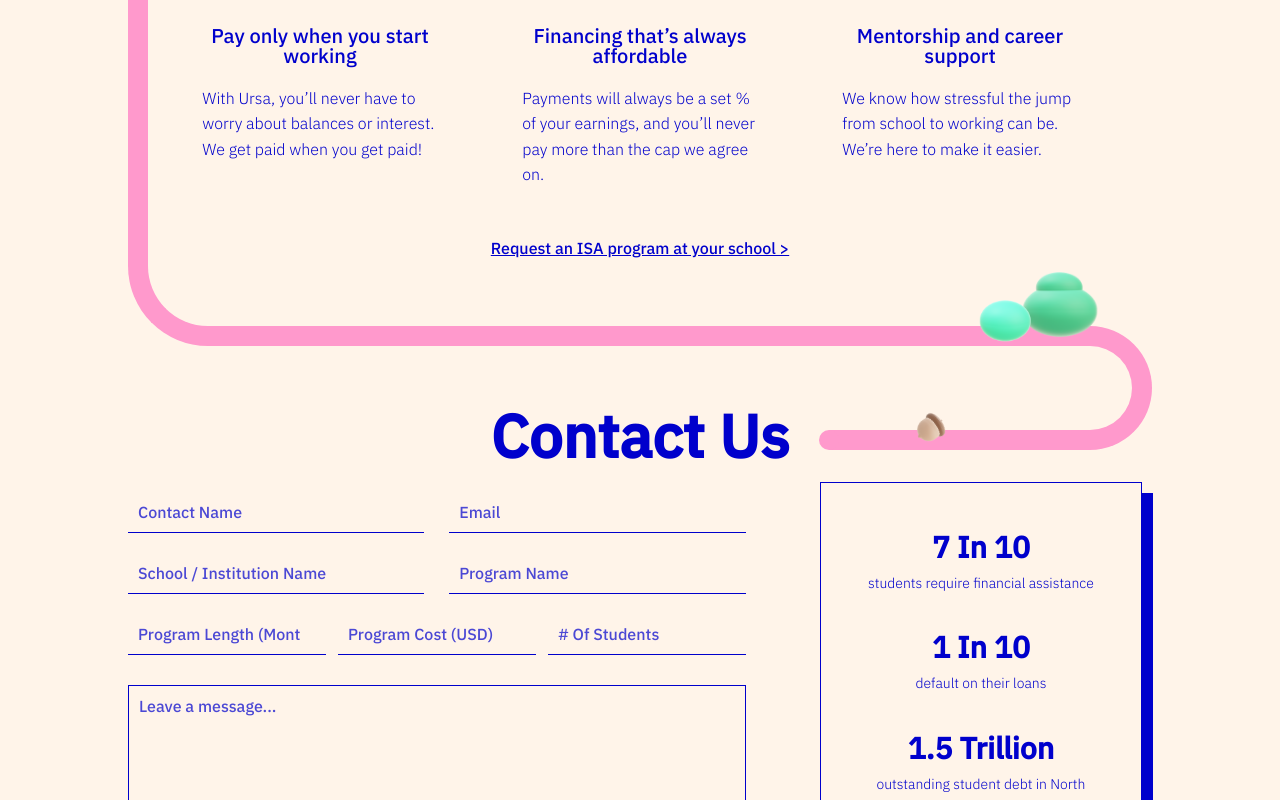
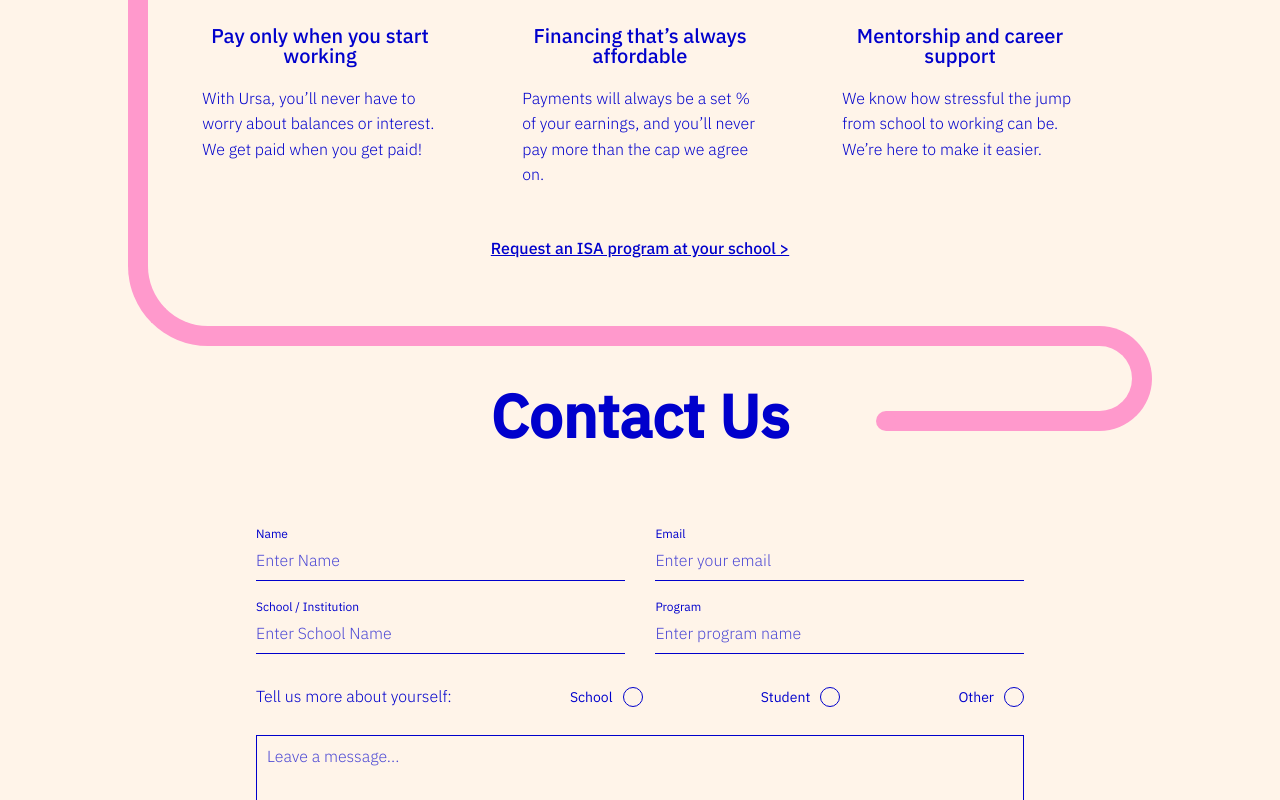
Before and after one commit to raewkl/ursa-website, a React (Create React App) app: page / in a window 1280 px wide. Shown: the part 2000-2800 px from the top of the page. Built offline with nearby package versions, Linux system fonts and the light colour scheme; no server answers.

Commit message:
responsiveness updates

```diff
--- a/src/Components/Header.js
+++ b/src/Components/Header.js
@@ -10,6 +10,7 @@ const Header = props => {
     <header className="landingNav">
       {/* Make all of this position fixed */}
 
+      <div className="topBarContainer">
         <div className="topBar">
           <HashLink to="/#sectionOne">
             <div className="logoBox">
@@ -35,6 +36,7 @@ const Header = props => {
               </li>
             </ul>
           </nav>
+        </div>
       </div>
 
       <div className="sideNav">
--- a/src/Components/LandingPage.js
+++ b/src/Components/LandingPage.js
@@ -208,9 +208,9 @@ class LandingPage extends Component {
             <div className="sectionOneLeft">
               <div className="titleBox">
                 <h1>
-                  Turnkey ISA Solutions <span>for Schools</span>
+                  <span>Turnkey ISA Solutions</span> for Schools
                 </h1>
-                <div className="borderSix"></div>
+                <div className="borderSeven"></div>
               </div>
               <p>
                 Improve access, enrollment, and outcomes for students. We do the
@@ -237,7 +237,7 @@ class LandingPage extends Component {
             >
               <div className="borderOne"></div>
               {/* <div className="borderTwo"></div> */}
-              <div className="pathImgBox1">
+              {/* <div className="pathImgBox1">
                 <img
                   src={require("../Assets/Images/3d_acorn_light2.png")}
                   alt=""
@@ -266,7 +266,7 @@ class LandingPage extends Component {
                   src={require("../Assets/Images/3d_acorn_dark2.png")}
                   alt=""
                 />
-              </div>
+              </div> */}
 
               <h2>How it works</h2>
               <ul>
@@ -301,7 +301,9 @@ class LandingPage extends Component {
                           eligible candidates are provided an ISA.
                         </p>
                         <a href="">
-                          <p>Request an ISA program at your school ></p>
+                          <p>
+                            Request an ISA program at <span>your school ></span>
+                          </p>
                         </a>
                       </div>
                     </figcaption>
@@ -439,7 +441,7 @@ class LandingPage extends Component {
               <p>Request an ISA program at your school ></p>
             </a>
 
-            <div className="sec3ImgBox1">
+            {/* <div className="sec3ImgBox1">
               <img
                 src={require("../Assets/Images/3d_tree4_light.png")}
                 alt={"Ursa Logo"}
@@ -450,7 +452,7 @@ class LandingPage extends Component {
                 src={require("../Assets/Images/3d_tree3_dark.png")}
                 alt={"Ursa Logo"}
               />
-            </div>
+            </div> */}
           </section>
 
           {/* CONTACT*/}
@@ -460,7 +462,7 @@ class LandingPage extends Component {
             <div className="borderSix"></div>
             <div className="circleEnd"></div>
 
-            <div className="conImgBox1">
+            {/* <div className="conImgBox1">
               <img
                 src={require("../Assets/Images/3d_acorn_light2.png")}
                 alt={"Ursa Logo"}
@@ -483,7 +485,7 @@ class LandingPage extends Component {
                 src={require("../Assets/Images/3d_acorn_dark1.png")}
                 alt={"Ursa Logo"}
               />
-            </div>
+            </div> */}
 
             <h2>Contact Us</h2>
 
@@ -497,54 +499,108 @@ class LandingPage extends Component {
                 >
                   <div className="upperForm">
                     <div className="nameEmail">
-                      <label htmlFor="name" className="visuallyHidden">
-                        Enter your name
-                      </label>
+                      <div className="nameBox">
+                        <label htmlFor="name">Name</label>
                         <input
                           type="text"
                           name="name"
                           id="name"
-                        placeholder="Contact Name"
+                          placeholder="Enter Name"
                           className="formName"
                         />
+                      </div>
 
-                      <label htmlFor="email" className="visuallyHidden">
-                        Enter your email
-                      </label>
+                      <div className="emailBox">
+                        <label htmlFor="email">Email</label>
                         <input
                           type="email"
                           name="email"
                           id="email"
-                        placeholder="Email"
+                          placeholder="Enter your email"
                           className="formEmail"
                         />
                       </div>
+                    </div>
 
                     <div className="schoolProgram">
-                      <label htmlFor="school" className="visuallyHidden">
-                        Enter school name
-                      </label>
+                      <div className="schoolBox">
+                        <label htmlFor="school">School / Institution</label>
                         <input
                           type="text"
                           name="school"
                           id="school"
-                        placeholder="School / Institution Name"
+                          placeholder="Enter School Name"
                           className="formSchool"
                         />
+                      </div>
 
-                      <label htmlFor="program" className="visuallyHidden">
-                        Enter name of program
-                      </label>
+                      <div className="programBox">
+                        <label htmlFor="program">Program</label>
                         <input
                           type="text"
                           name="program"
                           id="program"
-                        placeholder="Program Name"
+                          placeholder="Enter program name"
                           className="formProgram"
                         />
                       </div>
+                    </div>
 
-                    <div className="numberBox">
+                    <fieldset>
+                      <legend className="visuallyHidden">Customer Type</legend>
+                      <div className="radioOptionsUpper">
+                        <p>Tell us more about yourself: </p>
+                        {/* <div className="radioOptions"> */}
+
+                        <div className="radioBox">
+                          <input
+                            type="radio"
+                            name="customerType"
+                            value="school"
+                            id="schoolRadio"
+                          ></input>
+                          <label for="schoolRadio">
+                            School
+                            <span className="outerRadio">
+                              <span className="innerRadio"></span>
+                            </span>
+                          </label>
+                        </div>
+
+                        <div className="radioBox">
+                          <input
+                            type="radio"
+                            name="customerType"
+                            value="student"
+                            id="studentRadio"
+                          ></input>
+                          <label for="studentRadio">
+                            Student
+                            <span className="outerRadio">
+                              <span className="innerRadio"></span>
+                            </span>
+                          </label>
+                        </div>
+
+                        <div className="radioBox">
+                          <input
+                            type="radio"
+                            name="customerType"
+                            value="other"
+                            id="otherRadio"
+                          ></input>
+                          <label for="otherRadio">
+                            Other
+                            <span className="outerRadio">
+                              <span className="innerRadio"></span>
+                            </span>
+                          </label>
+                        </div>
+                        {/* </div> */}
+                      </div>
+                    </fieldset>
+
+                    {/* <div className="numberBox">
                       <label htmlFor="length" className="visuallyHidden">
                         Enter program length in months
                       </label>
@@ -577,7 +633,7 @@ class LandingPage extends Component {
                         placeholder="# Of Students"
                         className="formStudents"
                       />
-                    </div>
+                    </div> */}
                   </div>
 
                   <div className="lowerForm">
@@ -597,7 +653,7 @@ class LandingPage extends Component {
                     <div className="submitContainer">
                       <input
                         type="submit"
-                        value="Submit"
+                        value="Send"
                         id="submitBox"
                         className="submitBox button"
                       />
@@ -607,26 +663,22 @@ class LandingPage extends Component {
               </div>
 
               <aside className="byTheNumbers">
-                {/* <div className="numberBox">
-                  <h2>The Numbers</h2>
-                </div> */}
-
                 <ul className="factList">
                   <li>
-                    <h3>7 In 10</h3>
+                    <h3>7 in 10</h3>
                     <p>students require financial assistance</p>
                   </li>
                   <li>
-                    <h3>1 In 10</h3>
+                    <h3>1 in 10</h3>
                     <p>default on their loans</p>
                   </li>
                   <li>
-                    <h3>1.5 Trillion</h3>
+                    <h3>$1.5 Trillion</h3>
                     <p>outstanding student debt in North America</p>
                   </li>
                   <li>
                     <p className="motto">
-                      There's a better way to finance education.
+                      There's a better way <span>to finance education</span>
                     </p>
                   </li>
                 </ul>
--- a/src/Partials/_footer.scss
+++ b/src/Partials/_footer.scss
@@ -65,7 +65,7 @@ footer {
 }
 
 .bottomFooter {
-  margin-top: 100px;
+  margin-top: 50px;
   padding: 20px 0;
   border-top: 1px solid $colorOne;
   font-size: 0.7rem;
--- a/src/Partials/_header.scss
+++ b/src/Partials/_header.scss
@@ -1,9 +1,19 @@
+.topBarContainer {
+  position: fixed;
+  left: 0;
+  right: 0;
+  top: 0;
+  height: 7vh;
+  background-image: linear-gradient($background, rgba(255,244,233,0));
+  z-index: 80;
+}
+
 .topBar {
   position: fixed;
   z-index: 100;
   left: 10%;
   right: 10%;
-  top: 3vh;
+  top: 2vh;
 
   margin: 0 auto;
   max-width: 1280px;
--- a/src/Partials/_main.scss
+++ b/src/Partials/_main.scss
@@ -12,6 +12,7 @@
 .borderFour,
 .borderFive,
 .borderSix,
+.borderSeven,
 .circleEnd {
   position: absolute;
   z-index: -10;
@@ -25,16 +26,18 @@
   .imgBox {
     position: absolute;
     bottom: 10vh;
-    right: -10%;
+    right: -5%;
     width: 450px;
   }
 
   button {
     margin-top: 2vh;
-    // display: flex;
-    // align-items: center;
+    display: flex;
+    justify-content: center;
+    align-items: center;
 
     .fa-arrow-up {
+      font-size: 1rem;
       transform: rotate(45deg);
       margin-left: 6px;
     }
@@ -54,10 +57,11 @@
       padding-bottom: 50px;
       span {
         display: block;
+        white-space: nowrap;
       }
     }
 
-    .borderSix {
+    .borderSeven {
       top: 0;
       left: 0;
       right: 200px;
@@ -197,6 +201,11 @@
   figure {
     padding: 8vh 10% 0 20%;
     display: flex;
+    span {
+      display: inline-block;
+      white-space: nowrap;
+      text-decoration: underline;
+    }
   }
 
   figure.even {
@@ -342,7 +351,8 @@
 }
 
 .contact {
-  height: 85vh;
+  height: 760px;
+  min-height: 600px;
   padding-top: 10vh;
   position: relative;
 
@@ -386,9 +396,9 @@
 
   .borderFive {
     right: 0;
-    left: calc(68% + 5px);
+    left: calc(100% - 350px);
     top: -20px;
-    bottom: 72vh;
+    bottom: 665px;
     border-top: 20px solid $colorTwo;
     border-right: 20px solid $colorTwo;
     border-bottom: 20px solid $colorTwo;
@@ -397,10 +407,10 @@
   }
 
   .borderSix {
-    right: 29%;
+    right: 350px;
     left: 50%;
     top: -20px;
-    bottom: 72vh;
+    bottom: 0;
     border-top: 20px solid $colorTwo;
   }
 
@@ -410,13 +420,13 @@
     background-color: $colorTwo;
     border-radius: 50%;
     position: absolute;
-    bottom: 72vh;
-    right: calc(32% - 15px);
+    bottom: 665px;
+    right: calc(350px - 10px);
   }
 
   h2 {
     position: absolute;
-    bottom: 70vh;
+    bottom: 650px;
     left: 0;
     right: 0;
   }
@@ -425,17 +435,82 @@
 .formAsideBox {
   display: flex;
   align-items: center;
-  // margin-top: 5vh;
   justify-content: center;
 }
 
 .formBox {
-  width: 70%;
+  width: calc(100% - 300px - 10px);
   display: flex;
 }
 
 form {
   width: 88%;
+
+  label {
+    font-size: 0.6rem;
+  }
+
+  fieldset {
+    width: 100%;
+    margin: 10px 0 15px 0;
+  }
+
+  .radioOptionsUpper {
+    display: flex;
+    justify-content: space-between;
+
+    p {
+      font-size: 0.8rem;
+    }
+  }
+
+  .radioBox {
+    display: flex;
+    justify-content: flex-end;
+    align-items: center;
+    text-align: center;
+
+    label {
+      font-size: 0.7rem;
+      display: flex;
+      align-items: center;
+    }
+  }
+
+  input[type="radio"] {
+    display: none;
+  }
+
+  input[type="radio"] + label .outerRadio {
+    display: inline-block;
+    width: 20px;
+    height: 20px;
+    border: 1px solid $colorOne;
+    border-radius: 50%;
+    position: relative;
+    margin-left: 10px;
+  }
+
+  input[type="radio"]:checked + label .innerRadio {
+    display: inline-block;
+    width: 6px;
+    height: 6px;
+    background-color: $colorOne;
+    border-radius: 50%;
+
+    position: absolute;
+    top: calc(50% - 3px);
+    right: calc(50% - 3px);
+  }
+
+  .nameBox,
+  .emailBox,
+  .schoolBox,
+  .programBox {
+    display: flex;
+    flex-direction: column;
+    width: 48%;
+  }
 
   .upperForm {
     display: flex;
@@ -450,14 +525,15 @@ form {
   .formCost,
   .formStudents,
   .formComment {
-    background-color: $background;
-    padding: 10px;
+    background-color: rgba(0, 0, 0, 0);
+    padding: 10px 0;
     font-size: 0.8rem;
     font-family: $primaryFont;
 
     &::placeholder {
       font-size: 0.8rem;
       font-family: $primaryFont;
+      font-weight: lighter;
     }
   }
 
@@ -468,13 +544,14 @@ form {
   .formCost,
   .formLength,
   .formStudents {
-    margin: 10px 0;
+    margin: 0 0 20px 0;
     border: none;
     border-bottom: 1px solid $colorOne;
   }
 
   .formComment {
-    margin: 20px 0;
+    margin: 10px 0 20px 0;
+    padding: 10px;
   }
 
   .nameEmail,
@@ -487,19 +564,19 @@ form {
   .formEmail,
   .formProgram,
   .formSchool {
-    width: 48%;
+    width: 100%;
   }
 
-  .numberBox {
-    display: flex;
-    justify-content: space-between;
-  }
+  // .numberBox {
+  //   display: flex;
+  //   justify-content: space-between;
+  // }
 
-  .formCost,
-  .formLength,
-  .formStudents {
-    width: 32%;
-  }
+  // .formCost,
+  // .formLength,
+  // .formStudents {
+  //   width: 32%;
+  // }
 
   textarea {
     width: 100%;
@@ -519,18 +596,18 @@ aside {
   padding: 1% 4%;
   position: relative;
   background-color: $background;
-  right: 10px;
+  right: 8px;
   height: 100%;
 
-  width: calc(30% + 20px);
+  width: 350px;
 
   &::after {
     content: "";
     position: absolute;
     height: 100%;
     width: 100%;
-    left: 10px;
-    top: 10px;
+    left: 8px;
+    top: 5px;
     background-color: $colorOne;
     border: 1px solid $colorOne;
     z-index: -1;
@@ -554,12 +631,10 @@ aside {
     display: flex;
     flex-direction: column;
     justify-content: space-evenly;
-    // padding: 5%;
   }
 
   li {
     text-align: center;
-    // padding: 4%;
   }
 
   h3 {
@@ -571,7 +646,6 @@ aside {
   p {
     text-align: center;
     font-size: 0.7rem;
-    // font-weight: 500;
   }
 
   .motto {
@@ -579,8 +653,98 @@ aside {
     font-weight: bold;
     text-decoration: underline;
     text-align: center;
-    // p {
-    // border-bottom: 1px solid $colorOne;
-    // }
+
+    span {
+      display: block;
+    }
   }
 }
+
+@media (max-width: 1317px) {
+  .contact {
+    height: 940px;
+    padding: 20vh 0 5vh 0;
+
+    h2 {
+      bottom: 840px;
+    }
+
+    .borderFive {
+      bottom: 855px;
+      left: 74%;
+    }
+
+    .borderSix {
+      right: 26%;
+    }
+
+    .circleEnd {
+      bottom: 855px;
+      right: calc(26% - 10px);
+    }
+  }
+
+  .formAsideBox {
+    flex-direction: column;
+  }
+
+  .formBox {
+    width: 75%;
+  }
+
+  form {
+    width: 100%;
+
+    input[type="submit"] {
+      margin-top: 0;
+    }
+  }
+
+  aside {
+    width: 100%;
+    padding: 4vh 3%;
+    margin-top: 5vh;
+  }
+
+  aside .factList {
+    flex-direction: row;
+    flex-wrap: wrap;
+
+    li {
+      width: calc(100% / 3);
+    }
+
+    li:last-child {
+      width: 100%;
+      margin-top: 3vh;
+
+      span {
+        display: inline;
+      }
+    }
+  }
+}
+
+@media (max-width: 1119px) {
+  .sectionOne {
+    .sectionOneLeft {
+      padding-top: 15vh;
+      justify-content: flex-start;
+      width: auto;
+
+      h1 {
+        font-size: 3.5rem;
+        span {
+          white-space: normal;
+        }
+      }
+    }
+  }
+
+  .sectionTwoUpper {
+
+    .borderOne {
+      right: 40%;
+    }
+  }
+}
--- a/src/Partials/_typography.scss
+++ b/src/Partials/_typography.scss
@@ -66,6 +66,7 @@ p {
 
 h1 {
   font-size: 4rem;
+  font-weight: bold;
 }
 
 h2 {
```
Lines whose indentation alone changed are shown as unchanged.
